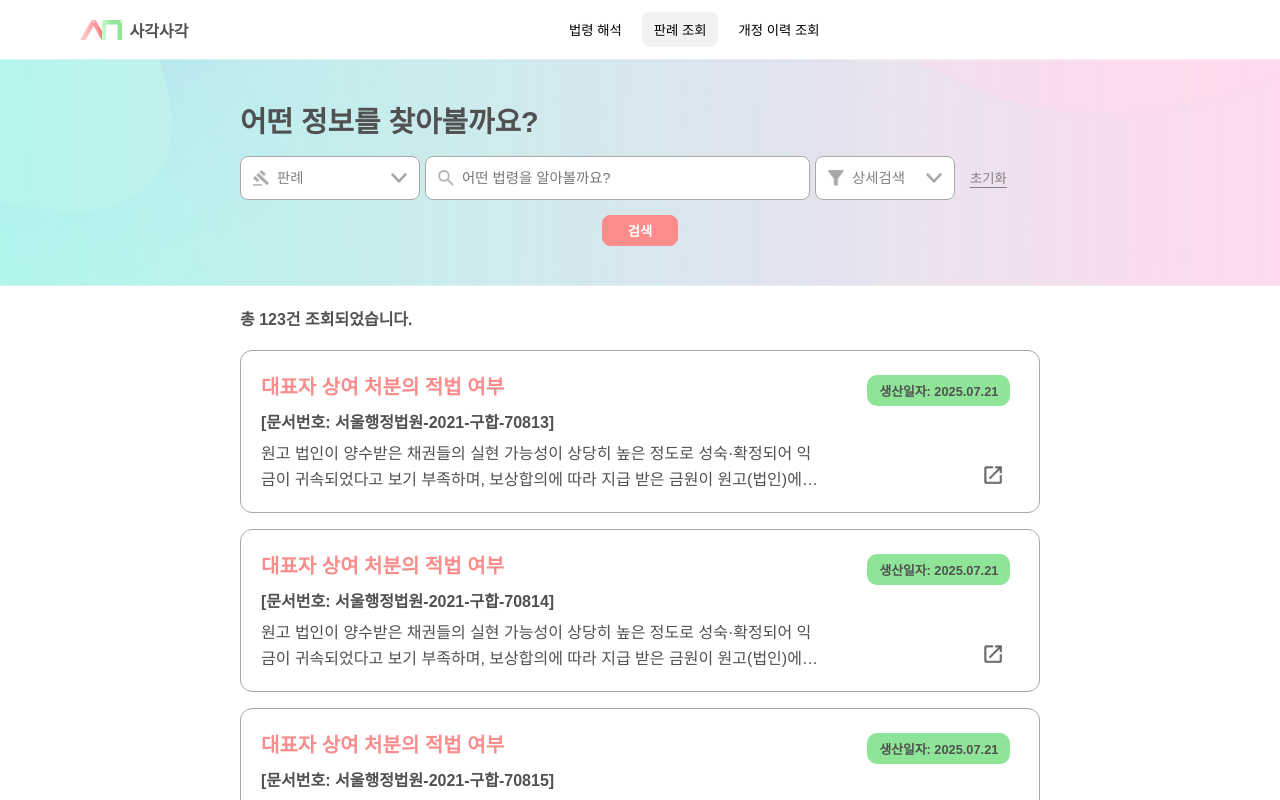
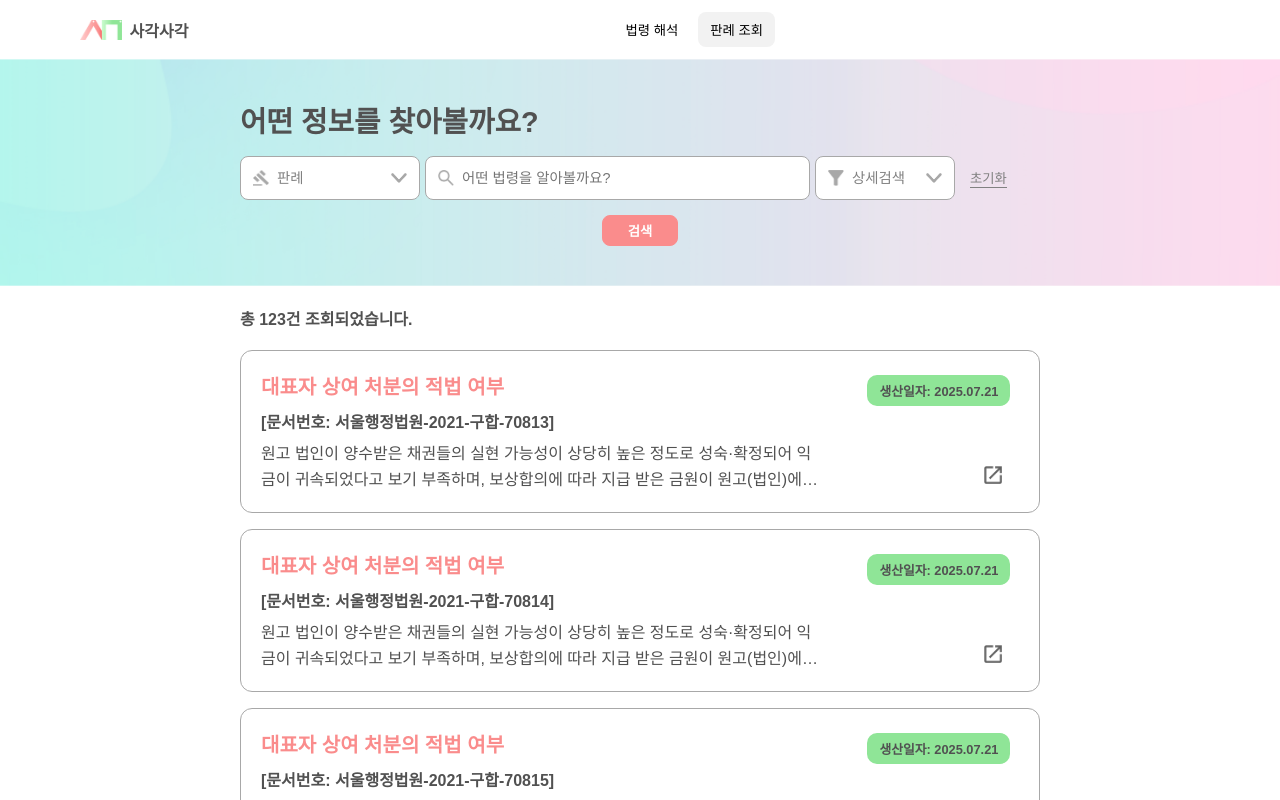
Before and after one commit to worunton/WorkRunThon-Frontend, a React (Vite) app: page /case in a window 1280 px wide. Shown: the top 800 px of the page. Built offline with nearby package versions, Linux system fonts and the light colour scheme; a web font is replaced by a local one.

Commit message:
refactor: 이력 탭 제거

```diff
--- a/src/App.jsx
+++ b/src/App.jsx
@@ -11,7 +11,6 @@ export default function App() {
         <Route path="/" element={<Home />} />
         <Route path="/search" element={<SearchResult />} />
         <Route path="/case" element={<CasePage />} />
-        <Route path="/history" element={<HistoryPage />} />
       </Routes>
     </BrowserRouter>
   );
--- a/src/components/NavBar.jsx
+++ b/src/components/NavBar.jsx
@@ -4,7 +4,6 @@ import styles from "./NavBar.module.css";
 const TABS = [
   { key: "law", label: "법령 해석", path: "/" },
   { key: "case", label: "판례 조회", path: "/case" },
-  { key: "history", label: "개정 이력 조회", path: "/history" },
 ];
 
 export default function NavBar() {
@@ -12,13 +11,7 @@ export default function NavBar() {
   const { pathname } = useLocation();
 
   const activeKey =
-    pathname === "/"
-      ? "law"
-      : pathname.startsWith("/case")
-      ? "case"
-      : pathname.startsWith("/history")
-      ? "history"
-      : "law";
+    pathname === "/" ? "law" : pathname.startsWith("/case") ? "case" : "law";
 
   return (
     <header className={styles.header}>
--- a/src/pages/HistoryPage.jsx
+++ /dev/null
@@ -1,9 +0,0 @@
-import NavBar from "@/components/NavBar";
-
-export default function HistoryPage() {
-  return (
-    <div>
-      <NavBar />
-    </div>
-  );
-}
```
